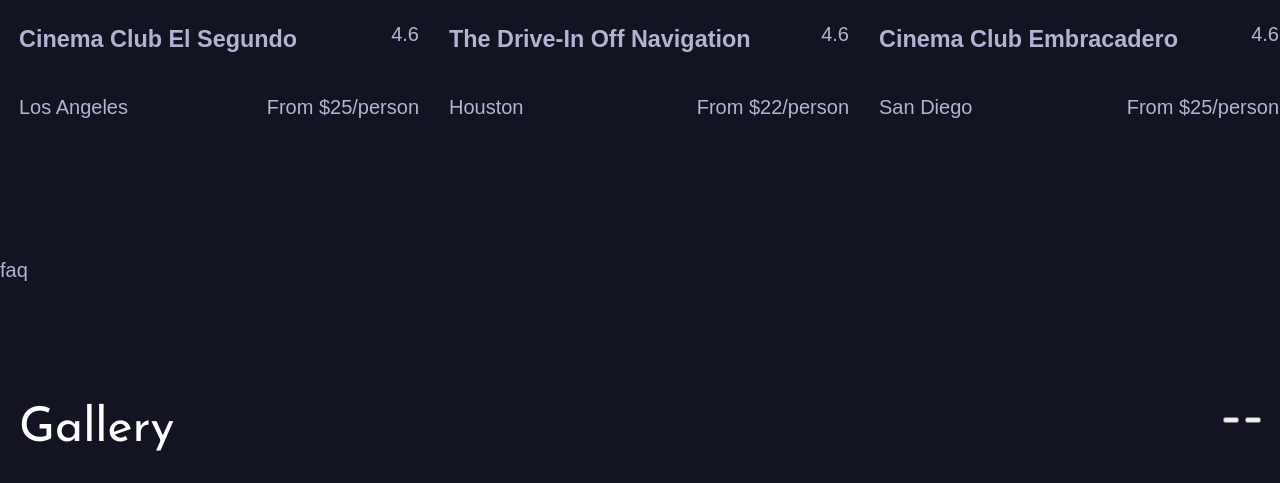
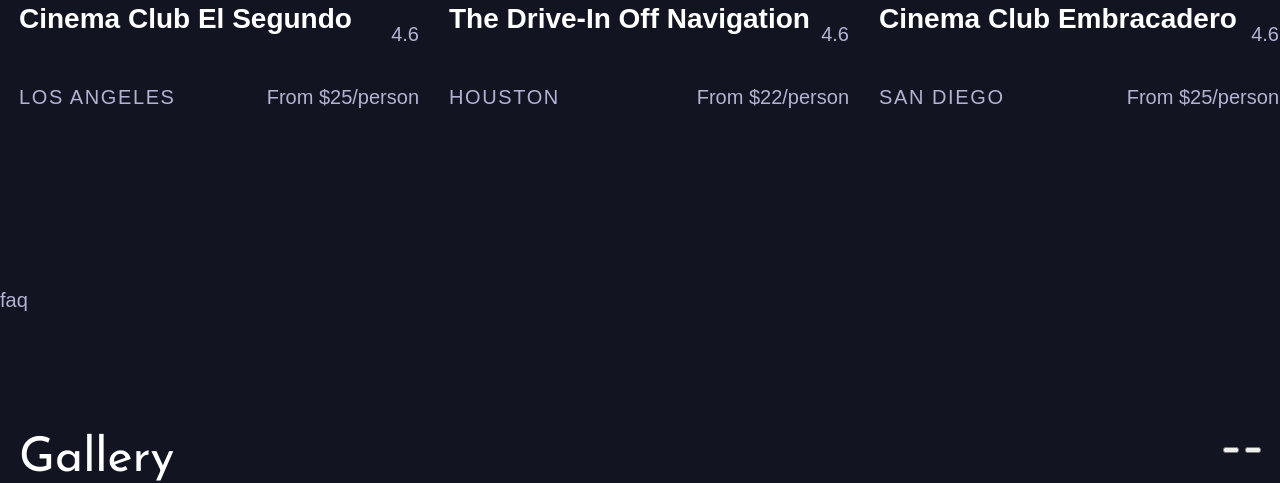
Before and after one commit to K-Mixail/R-Cinema, a plain HTML site: page index.html in a window 1280 px wide. Shown: the part 1479-1962 px from the top of the page. Drawn offline with Linux system fonts and the light colour scheme; a web font is replaced by a local one.

Commit message:
мелкие коррективы

```diff
--- a/index.html
+++ b/index.html
@@ -112,7 +112,7 @@
                 <p>4.6</p>
               </div>
               <div class="flex-sb">
-                <p>Los Angeles</p>
+                <p><span>Los Angeles</span></p>
                 <p>From $25/person</p>
               </div>
             </li>
@@ -123,7 +123,7 @@
                 <p>4.6</p>
               </div>
               <div class="flex-sb">
-                <p>Houston</p>
+                <p><span>Houston</span></p>
                 <p>From $22/person</p>
               </div>
             </li>
@@ -134,7 +134,7 @@
               <p>4.6</p>
               </div>
               <div class="flex-sb">
-                <p>San Diego</p>
+                <p><span>San Diego</span></p>
                 <p>From $25/person</p>
               </div>
             </li>
--- a/styles/style.css
+++ b/styles/style.css
@@ -267,6 +267,22 @@
   width: 400px;
 }
 
+.section-places__item h3 {
+  font-weight: 600;
+  font-size: 28px;
+  color: var(--color-white);
+  margin: 0 0 20px;
+}
+
+.section-places__item span {
+  font-size: 20px;
+  display: block;
+  color: var(--text-light);
+  font-family: 'Darker Grotesque', sans-serif;
+  text-transform: uppercase;
+  letter-spacing: 0.08em;
+  margin-bottom: 40px;
+}
 
 /* section-faq */
 
```
